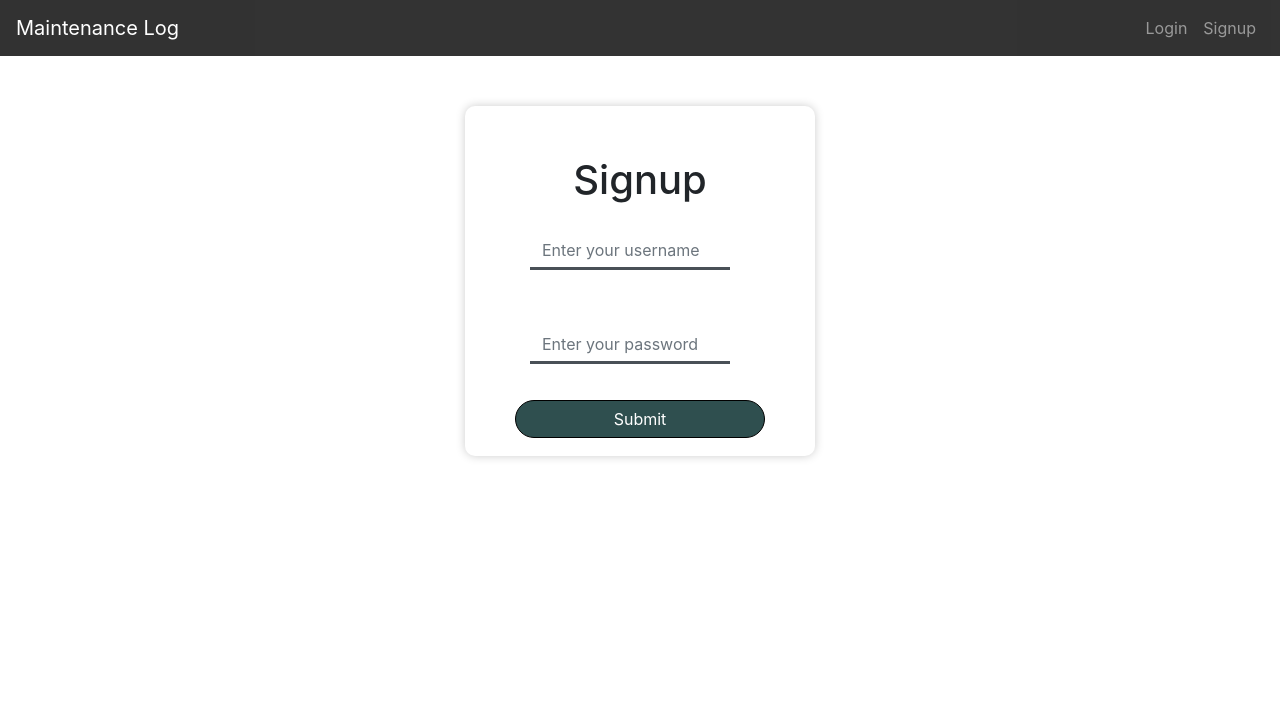
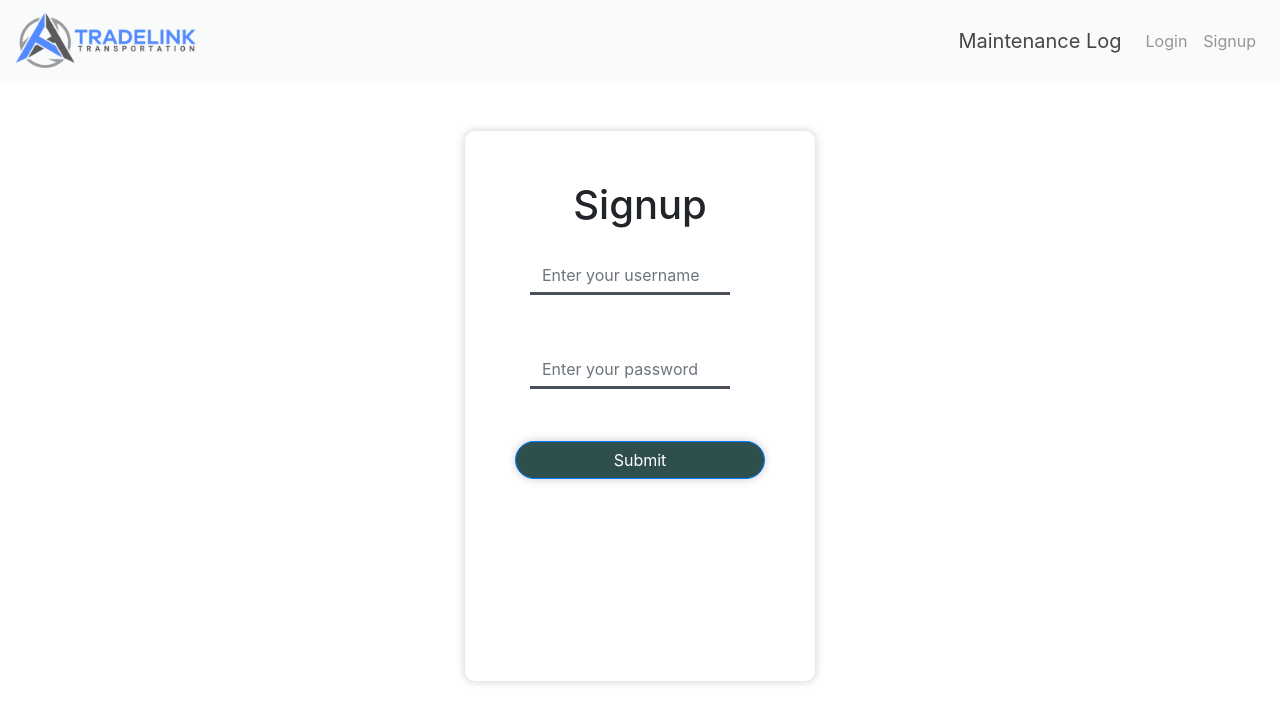
Before and after one commit to rayv156/tradelink_maint_client, a React (Create React App) app: page /signup in a window 1280 px wide. Shown: the top 722 px of the page. Built offline with nearby package versions, Linux system fonts and the light colour scheme.

Commit message:
fixed the way the backend was sending user info

```diff
--- a/package.json
+++ b/package.json
@@ -7,6 +7,7 @@
     "@testing-library/react": "^11.1.0",
     "@testing-library/user-event": "^12.1.10",
     "bootstrap": "^4.5.3",
+    "jwt-decode": "^3.1.2",
     "react": "^17.0.1",
     "react-bootstrap": "^1.4.3",
     "react-dom": "^17.0.1",
--- a/src/App.js
+++ b/src/App.js
@@ -12,6 +12,7 @@ import NavSignedIn from './components/NavSignedIn'
 import Trucks from './components/Trucks'
 import Trailers from './components/Trailers'
 import Forklifts from './components/Forklifts'
+import jwt_decode from "jwt-decode"
 
 export const GlobalCtx = React.createContext(null)
 
@@ -27,11 +28,11 @@ function App({history}) {
 
   React.useEffect(()=>{
     const token = window.localStorage.getItem("token")
-    const admin = JSON.parse(window.localStorage.getItem("admin"))
     const user = JSON.parse(window.localStorage.getItem("user"))
-   //console.log(user)
-   if (token){
-     setgState({...gState, token: true, user: user, admin: admin})
+    //console.log(user)
+    if (token){
+     const decoded_admin = jwt_decode(token)
+     setgState({...gState, token: true, user: user, admin: decoded_admin.is_admin})
    } else {
      setgState({...gState, token: false, user: null, admin: null})
    }
--- a/src/components/Login.css
+++ b/src/components/Login.css
@@ -1,7 +1,7 @@
 .form-container {
     margin: 50px auto;
     width: 350px;
-    height: 350px;
+    height: 550px;
     -moz-box-shadow: 0 0 3px #ccc;
     -webkit-box-shadow: 0 0 3px #ccc;
     box-shadow: 0 0 10px #ccc;
@@ -16,8 +16,10 @@
 }
 
 .btn-primary {
-    background-color: darkslategrey;
-    border-color: black;
+    background-color: rgb(71,129,250);
+    -moz-box-shadow: 0 0 3px #ccc;
+    -webkit-box-shadow: 0 0 3px #ccc;
+    box-shadow: 0 0 10px #ccc;
 }
 
 .btn-primary:hover {
--- a/src/components/Login.js
+++ b/src/components/Login.js
@@ -31,9 +31,8 @@ const Login = ({ history }) => {
         .then(async data => {
             if (data.token){
              window.localStorage.setItem("token", data.token)
-             window.localStorage.setItem("admin", data.is_admin)
-             window.localStorage.setItem("user", JSON.stringify(data.user))
-            setgState({...gState, token: true, user: data.user, error: null, admin: data.is_admin})
+             window.localStorage.setItem("user", JSON.stringify(data.user.username))
+            setgState({...gState, token: true, user: data.user.username, error: null, admin: data.is_admin})
             setForm(blank)
             alert(`You have successfully signed in.  Welcome ${data.user.username}!`)
             console.log(data.is_admin)
--- a/src/components/NavSignedIn.js
+++ b/src/components/NavSignedIn.js
@@ -21,7 +21,7 @@ const NavSignedIn = ({history}) => {
     <Navbar.Brand>Maintenance Log</Navbar.Brand>
     </Nav>
     <Nav>
-      <Navbar.Text>Signed in as: {gState.user.username} </Navbar.Text>
+      <Navbar.Text>Signed in as: {gState.user} </Navbar.Text>
 
     </Nav>
     <Nav>
--- a/src/components/Navigation.js
+++ b/src/components/Navigation.js
@@ -2,20 +2,24 @@ import React from 'react'
 import { Navbar, Nav} from 'react-bootstrap'
 import {GlobalCtx} from "../App"
 import "./Navigation.css"
+import transportbrand from '../Transportationlogo.png'
+
 
 const Navigation = ({history}) => {
   const {gState, setgState} = React.useContext(GlobalCtx)
     return (
 <>
-<Navbar collapseOnSelect expand="lg" variant="dark">
-  <Navbar.Brand href="/">Maintenance Log</Navbar.Brand>
+<Navbar collapseOnSelect expand="lg" variant="light" bg="light">
+<Navbar.Brand href="/">
+      <img style={{width: "200px", paddingRight: 20}} src={transportbrand} /></Navbar.Brand>
   <Navbar.Toggle aria-controls="responsive-navbar-nav" />
   <Navbar.Collapse id="responsive-navbar-nav">
     <Nav className="mr-auto">
 
     </Nav>
     <Nav>
-      <Nav.Link href="/login">Login</Nav.Link>
+  <Navbar.Brand href="/">Maintenance Log</Navbar.Brand>
+      <Nav.Link href="/">Login</Nav.Link>
       <Nav.Link href="/signup">
         Signup
       </Nav.Link>
--- a/src/components/Signup.js
+++ b/src/components/Signup.js
@@ -1,16 +1,26 @@
 import React from 'react'
 import {GlobalCtx} from "../App"
 import './Login.css'
-
+import jwt_decode from "jwt-decode"
 
 
 const Signup = ({history}) => {
     const {gState, setgState} = React.useContext(GlobalCtx)
     const {url} = gState
-
+    const isPermitted = async () => {
+        const token = await window.localStorage.getItem("token")
+        if (token){
+        const decoded_token = jwt_decode(token)
+        return decoded_token.is_admin
+        } else {
+            return false
+        }
+    }
+    console.log(isPermitted())
     const blank = {
         username: "",
-        password: ""
+        password: "",
+        is_admin: false
     }
     const [form, setForm] = React.useState(blank)
 
@@ -21,23 +31,33 @@ const Signup = ({history}) => {
 
     const handleSubmit = (event) => {
         event.preventDefault()
-        const { username, password } = form;
+        const { username, password, is_admin } = form;
         fetch(`${url}/users`, {
             method: "post",
             headers: {
                 "Content-Type": "application/json"
             },
-            body: JSON.stringify({username, password})
+            body: JSON.stringify({username, password, is_admin})
         })
         .then(response => response.json())
         .then(data => {
             setForm(blank)
             alert("Thanks for signing up! Login to get started.")
-            history.push("/login")
+            history.push("/")
         })
 
     }
-
+const checkAdmin = () => {
+    return (<>
+    <label>Admin Permissions?</label>
+        <input
+            name="is_admin"
+            type="checkbox"
+            checked={form.is_admin}
+            onChange={() => setForm({...form, is_admin: !form.is_admin})} />
+    </>
+    )
+}
 
     return (
         <div className="form-container">
@@ -67,6 +87,9 @@ const Signup = ({history}) => {
                 value={form.password}
                 onChange={handleChange} />
         </div>
+        <div className="form-group form-inline">
+        {gState.admin ? checkAdmin() : null}
+        </div>
         <button
             className="btn btn-primary btn-block"
             type="submit" style={{backgroundColor: 'darkslategray'}}>Submit</button>
```
Also changed, not shown: 2 other files (tests, documents, lock files or other folders).
